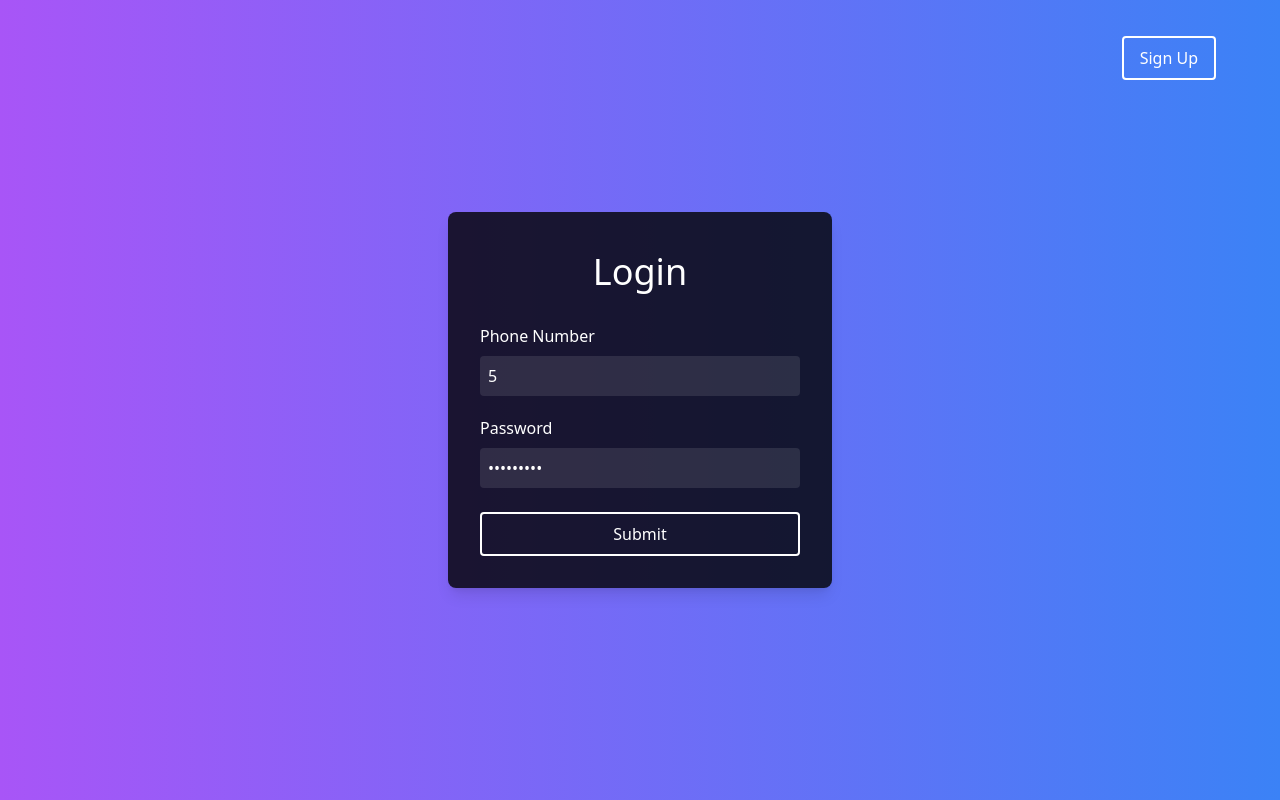
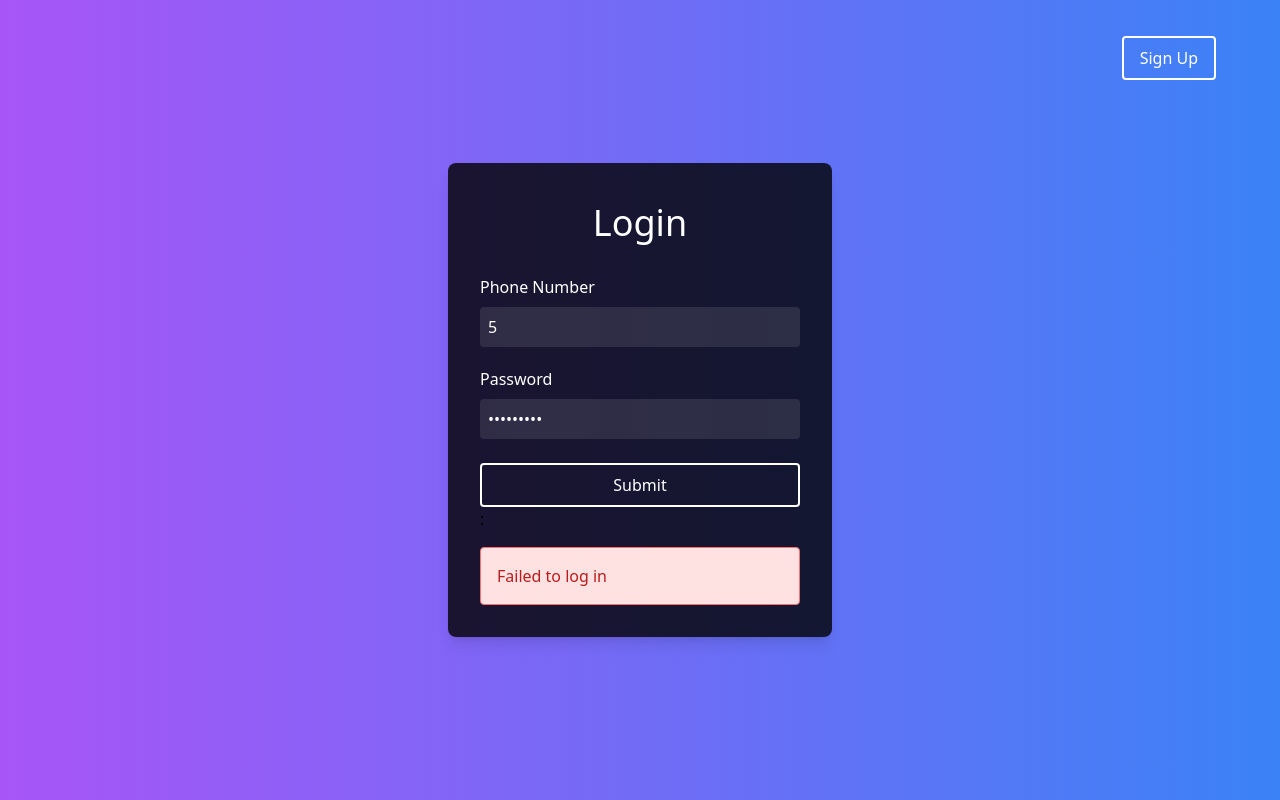
Before and after one commit to Ganesh0433/moneyapp, a Next.js app: page /login in a window 1280 px wide. Both pictures are taken after typing "5", "Sample123" into the empty fields and a click on the button "Submit". Built offline with nearby package versions, Linux system fonts and the light colour scheme; no server answers.

Commit message:
loginpageaddedconstraints

```diff
--- a/pages/login.js
+++ b/pages/login.js
@@ -1,13 +1,17 @@
-import React, { useState } from 'react';
+import React, { useState, useEffect } from 'react';
 import Link from 'next/link';
 import { useRouter } from 'next/router';
-
+import style from './home.module.css'
 const Login = () => {
   const router = useRouter();
   const [loginDetails, setLoginDetails] = useState({
     PhoneNumber: '',
     UserPassword: '',
   });
+  const [loading, setLoading] = useState(false);
+  const [message, setMessage] = useState('');
+  const [successMessage, setSuccessMessage] = useState('');
+  const [errorMessage, setErrorMessage] = useState('');
 
   const handleLoginChange = (e) => {
     const { name, value } = e.target;
@@ -16,6 +20,9 @@ const Login = () => {
 
   const handleLoginSubmit = async (e) => {
     e.preventDefault();
+    setLoading(true);
+    setMessage('');
+
     const { PhoneNumber, UserPassword } = loginDetails;
     try {
       const res = await fetch(`https://moneylock-dde0a-default-rtdb.firebaseio.com/UserData/credentials.json`);
@@ -29,8 +36,13 @@ const Login = () => {
             const user = matches[0].Username;
             localStorage.setItem('token', 'your_token_here');
             router.push(`/home?me=${user}`);
+
+            setSuccessMessage('Successfully logged in');
+
           } else {
-            console.error('No matching user found');
+
+            setErrorMessage('Incorrect phone number or password');
+
           }
         }
       } else {
@@ -38,6 +50,10 @@ const Login = () => {
       }
     } catch (error) {
       console.error('Error:', error);
+      setErrorMessage('Failed to log in');
+
+    } finally {
+      setLoading(false);
     }
   };
 
@@ -53,6 +69,8 @@ const Login = () => {
       <div className="flex items-center justify-center w-full min-h-screen bg-gradient-to-r from-purple-500 to-blue-500">
         <div className="p-8 bg-black rounded-lg shadow-lg bg-opacity-80 w-96">
           <div className="mt-2 text-4xl font-normal text-center text-white">Login</div>
+          <div className="relative">
+
             <div>
               <h4 className="mt-8 text-white">Phone Number</h4>
               <input
@@ -75,9 +93,27 @@ const Login = () => {
                 onChange={handleLoginChange}
               />
             </div>
-          <button className="w-full px-4 py-2 mt-6 text-white transition-colors duration-300 bg-transparent border-2 border-white rounded hover:bg-white hover:text-black" onClick={handleLoginSubmit}>
-            Submit
+            <button
+              className="w-full px-4 py-2 mt-6 text-white transition-colors duration-300 bg-transparent border-2 border-white rounded hover:bg-white hover:text-black"
+              onClick={handleLoginSubmit}
+              disabled={loading}
+            >
+              {loading ? 'Logging in...' : 'Submit'}
             </button>
+            {loading && (
+                    <div className={style.signuploader}></div>
+
+            )}            {successMessage &&  (
+                            <div className="p-4 mt-4 text-green-700 bg-green-100 border border-green-400 rounded">
+                                {successMessage}
+                            </div>
+                        )}:
+                        {errorMessage  && (
+                            <div className="p-4 mt-4 text-red-700 bg-red-100 border border-red-400 rounded">
+                                {errorMessage}
+                            </div>
+                        )}
+          </div>
           <style jsx>{`
             input[type='number']::-webkit-inner-spin-button,
             input[type='number']::-webkit-outer-spin-button {
@@ -87,6 +123,12 @@ const Login = () => {
             input[type='number'] {
               -moz-appearance: textfield;
             }
+            .message {
+              position: absolute;
+              bottom: -20px;
+              left: 50%;
+              transform: translateX(-50%);
+            }
           `}</style>
         </div>
       </div>
--- a/pages/signup.js
+++ b/pages/signup.js
@@ -30,7 +30,6 @@ const SignUp = () => {
     const handleSubmit = async (e) => {
         e.preventDefault();
 
-        // Check if all fields are filled
         if (!details.Name || !details.Phoneno || !details.Email || !details.Password) {
             setErrorMessage('Please fill in all fields.');
             return;
@@ -183,7 +182,7 @@ const SignUp = () => {
                                 {errorMessage}
                             </div>
                         )}
-                    3
+
                     </form>
                     <style jsx>{`
                         input[type='number']::-webkit-inner-spin-button,
```
Lines whose indentation alone changed are shown as unchanged.
